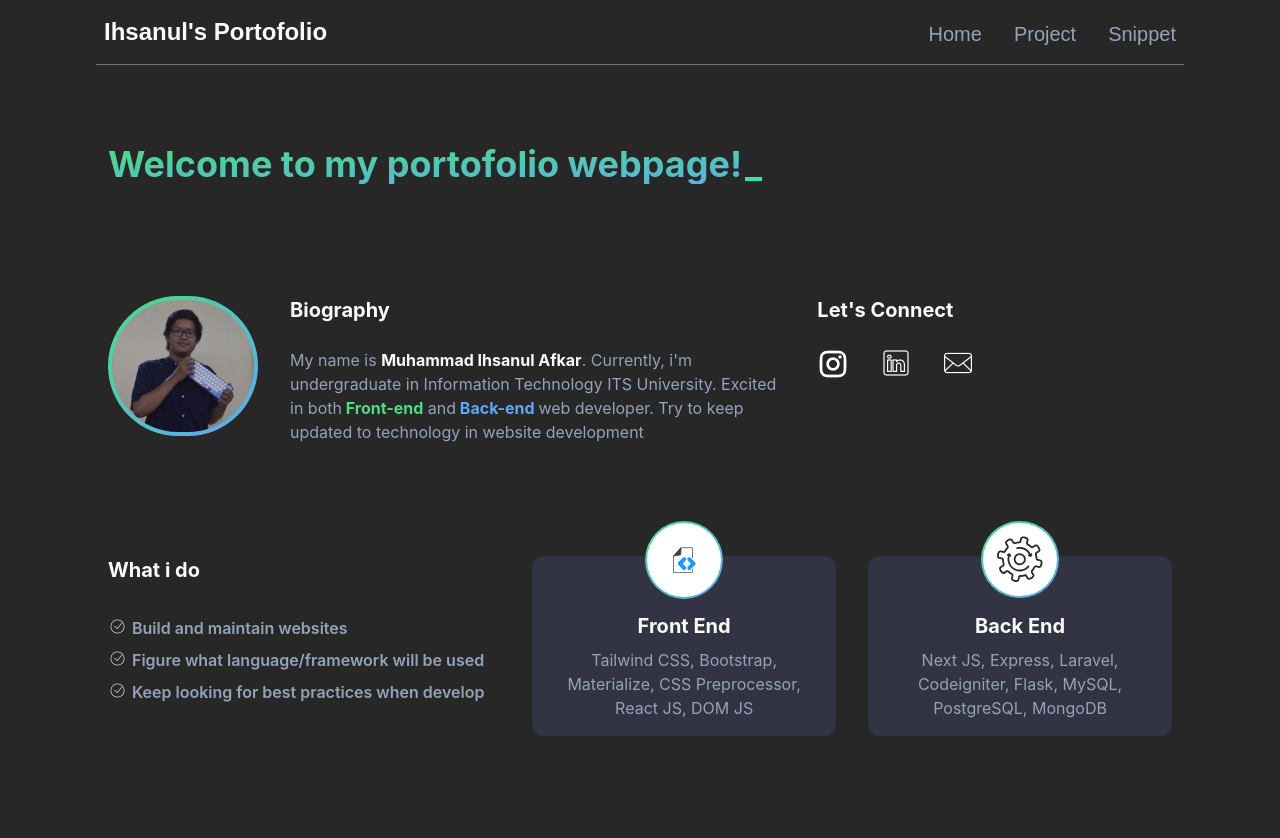
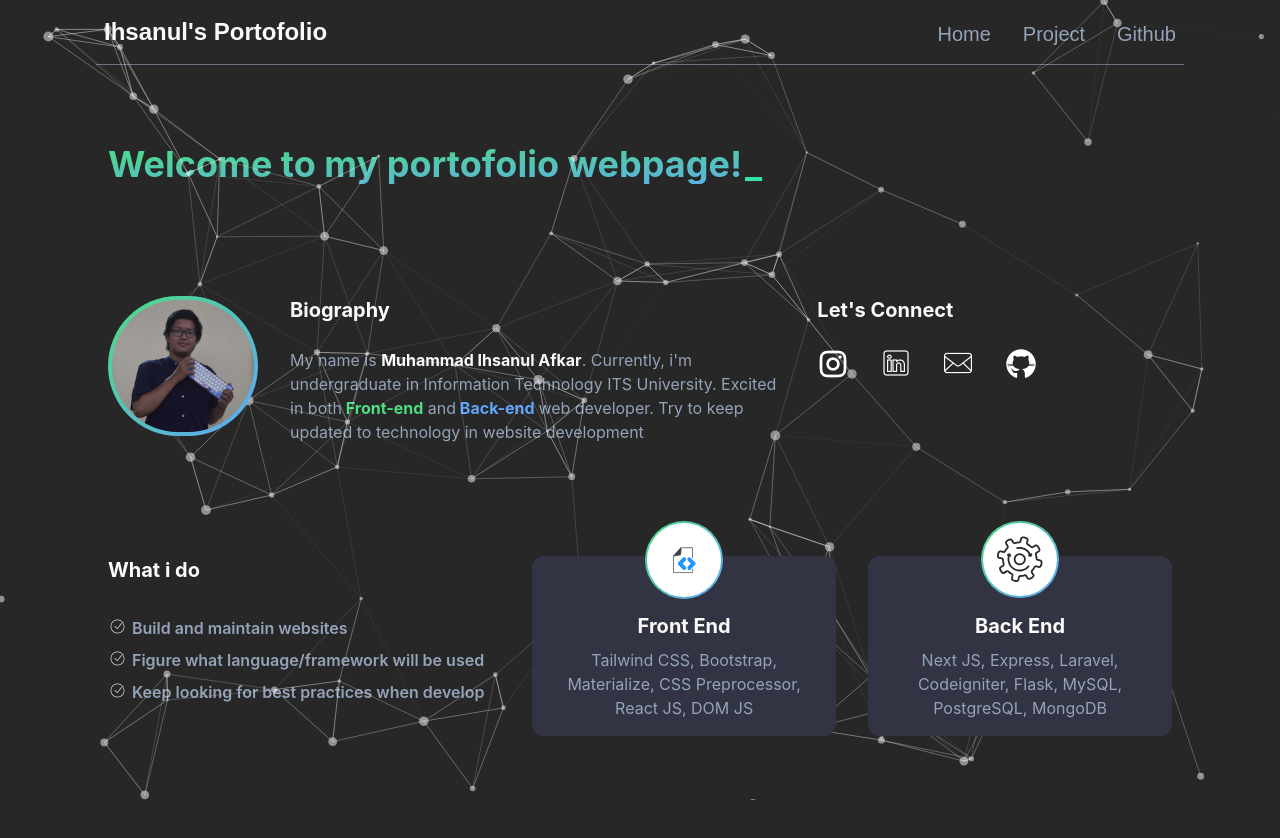
Before and after one commit to AbyssLector/Web-Portofolio, a React (Create React App) app: page / in a window 1280 px wide. Shown: the top 838 px of the page. Built offline with nearby package versions, Linux system fonts and the light colour scheme; no server answers.

Commit message:
add card effect and background

```diff
--- a/package.json
+++ b/package.json
@@ -15,6 +15,8 @@
     "react-simple-typewriter": "^5.0.1",
     "react-spinners": "^0.13.8",
     "react-spring": "^9.7.2",
+    "react-tsparticles": "^2.10.1",
+    "tsparticles": "^2.10.1",
     "web-vitals": "^2.1.4"
   },
   "scripts": {
--- a/src/App.js
+++ b/src/App.js
@@ -1,13 +1,15 @@
-import { BrowserRouter, Routes, Route } from 'react-router-dom'
 import { Bio } from './Components/Bio';
 import Navbar from './Components/Navbar';
 import { Feed } from './Components/Feed';
 import Codes from './Components/Codes';
-import { useEffect, useState } from 'react';
+import { useEffect, useState, useCallback } from 'react';
 import HashLoader from "react-spinners/HashLoader";
 import { useSpring, animated } from "react-spring"
 import AOS from 'aos';
 import 'aos/dist/aos.css'
+import particleConfig from './Components/particleConfig'
+import Particles from "react-tsparticles";
+import { loadFull } from "tsparticles";
 function App() {
   const [loading, setloading] = useState(false);
   const propsFadeOut = useSpring({
@@ -29,7 +31,14 @@ function App() {
       setloading(false)
     }, 3000);
   }, []);
+  const particlesInit = useCallback(async engine => {
+    console.log(engine);
+    await loadFull(engine);
+  }, []);
 
+  const particlesLoaded = useCallback(async container => {
+    await console.log(container);
+  }, []);
   return (
     <>
       {
@@ -51,13 +60,21 @@ function App() {
           </div>
           :
           <animated.div style={propsFadeIn}>
+            <div className='-z-10'>
+              <Particles
+                id="tsparticles"
+                init={particlesInit}
+                loaded={particlesLoaded}
+                options={particleConfig} />
+            </div>
             <div className='container mx-auto sm:w-[85%] w-full'>
+              <Navbar />
+              <div className='px-3 mb-[300px] '>
 
-              <Navbar />
-              <div className='px-3 mb-[300px]'>
                 <Bio />
                 <Feed />
                 <Codes />
+
               </div>
             </div>
           </animated.div>
--- a/src/Components/Bio.js
+++ b/src/Components/Bio.js
@@ -9,7 +9,8 @@ export const Bio = () => {
     const links = {
         ig: 'https://www.instagram.com/ihsanulafkar01/',
         ln: 'https://www.linkedin.com/in/ihsanul-afkar-876229218',
-        email: 'mailto:ihsanul2001@gmail.com'
+        email: 'mailto:ihsanul2001@gmail.com',
+        github: 'https://github.com/IhsanulAfkar'
     }
     const clickHandler = (e) => {
         window.open(links[e.target.id], '_blank').focus()
@@ -45,9 +46,9 @@ export const Bio = () => {
             </p>
             <div className='mt-16 sm:mt-28 flex flex-col md:flex-row gap-8'>
                 <div className='flex flex-col sm:flex-row gap-8 basis-2/3'>
-                    <div className='flex-none mx-auto sm:mx-0'>
-                        <div className='max-w-[150px] rounded-full bg-gradient-to-br from-green-400 to-blue-400 p-1'>
-                            <img src='/foto.png' className='rounded-full' />
+                    <div className='flex-none mx-auto sm:mx-0 z-10'>
+                        <div className='max-w-[150px] rounded-full bg-gradient-to-br from-green-400 to-blue-400 p-1 '>
+                            <img src='/foto.png' className='rounded-full ' />
                         </div>
                     </div>
                     <div className='flex flex-col gap-6 '>
@@ -66,6 +67,8 @@ export const Bio = () => {
                         <div className='hover:cursor-pointer'><img id='ln' src='/icons/ln.png'
                             onClick={clickHandler} /></div>
                         <div className='hover:cursor-pointer'><img id='email' src='/icons/email.png'
+                            onClick={clickHandler} /></div>
+                        <div className='hover:cursor-pointer'><img id='github' src='/icons/github.png'
                             onClick={clickHandler} /></div>
                     </div>
                 </div>
--- a/src/Components/Codes.js
+++ b/src/Components/Codes.js
@@ -32,9 +32,9 @@ const Codes = () => {
         window.open(url, '_blank');
     }
     return (
-        <div className='mt-16 sm:mt-24' id='snippet' data-aos="fade-right">
+        <div className='mt-16 sm:mt-24' id='github' data-aos="fade-right">
             <p className='text-bitWhite text-2xl font-bold text-center sm:text-left lg:text-4xl'>
-                Github Repositories
+                My Github Projects
             </p>
             <div className='mt-6 sm:mt-12 flex flex-row gap-8 justify-center flex-wrap lg:w-[75%] w-full lg:mx-auto'>
                 {repos.map(data => {
--- a/src/Components/Feed.js
+++ b/src/Components/Feed.js
@@ -19,10 +19,10 @@ export const Feed = () => {
     return (
         <div className='mt-16 sm:mt-24' id='project' data-aos="fade-right">
             <p className='text-bitWhite text-2xl font-bold text-center sm:text-left lg:text-4xl'>
-                My Projects
+                My Projects and <br className=' md:hidden' /> Accomplishments
             </p>
             <div className='mt-6 sm:mt-12 lg:w-[75%]'>
-                {/* project */}
+
                 {myProjects.map(data => {
                     return (
                         <Project data={data} handleClick={handleClick} />
--- a/src/Components/Navbar.js
+++ b/src/Components/Navbar.js
@@ -1,7 +1,6 @@
 import React, { useEffect } from 'react'
 import { useState } from 'react';
-// import Lottie from 'lottie-react'
-// import lineAnimation from '../asset/line.json'
+
 function Navbar() {
     const [fragment, setFragment] = useState('');
     const [dropdown, setdropdown] = useState(false);
@@ -23,7 +22,7 @@ function Navbar() {
                     <div className='justify-between text-xl gap-8 items-end hidden sm:flex text-slate-400' >
                         <a href='#home' onClick={() => handleFragmentChange('home')} className={(fragment === 'home' ? text_white : '')}>Home</a>
                         <a href='#project' onClick={() => handleFragmentChange('project')} className={(fragment === 'project' ? text_white : '')}>Project</a>
-                        <a href='#snippet' onClick={() => handleFragmentChange('snippet')} className={(fragment === 'snippet' ? text_white : '')}>Snippet</a>
+                        <a href='#github' onClick={() => handleFragmentChange('github')} className={(fragment === 'github' ? text_white : '')}>Github</a>
                     </div>
 
                     {/* Mobile */}
@@ -34,7 +33,7 @@ function Navbar() {
                             {dropdown && (<div className='absolute right-0 min-w-[210px] bg-white mt-3 p-5 rounded-lg mr-3 flex flex-col gap-2 items-end text-slate-500 animate-fadeIn'>
                                 <a href='#home' onClick={() => handleFragmentChange('home')}>Home</a>
                                 <a href='#project' onClick={() => handleFragmentChange('project')}>Project</a>
-                                <a href='#snippet' onClick={() => handleFragmentChange('snippet')}>Snippet</a>
+                                <a href='#github' onClick={() => handleFragmentChange('github')}>Github</a>
                             </div>)}
                         </div>
                     </div>
--- a/src/Components/Project.js
+++ b/src/Components/Project.js
@@ -3,9 +3,9 @@ import React from 'react'
 const Project = ({ data, handleClick }) => {
 
     return (
-        <div className='flex gap-6 flex-col sm:flex-row mb-4' data-aos="fade-up">
+        <div className='flex gap-6 flex-col sm:flex-row mb-4 ' data-aos="fade-up">
             <div className='basis-1/2 rounded-md overflow-hidden hover:shadow-md hover:shadow-blue-400 hover:opacity-80 flex'>
-                <img src={data.img} className='hover:cursor-pointer w-full h-auto rounded-md' onClick={() => handleClick(data.url)} />
+                <img src={data.img} className='z-10 hover:cursor-pointer w-full h-auto rounded-md' onClick={() => handleClick(data.url)} />
             </div>
             <div className='basis-1/2 flex flex-col gap-4 text-center sm:text-left'>
                 <p className='text-bitWhite ' >{data.tag}</p>
--- a/src/Components/Snippet.js
+++ b/src/Components/Snippet.js
@@ -2,11 +2,13 @@ import React from 'react'
 
 const Snippet = ({ data, handleClick }) => {
     return (
-        <div data-aos="fade-up" className='rounded-lg bg-[#323443] w-full lg:w-[45%] p-5 hover:cursor-pointer' onClick={() => handleClick(data.url)}>
-            <p className='text-bitWhite font-bold text-lg'>{data.name}</p>
-            <p className='mt-4 text-slate-400'>{data.description ? data.description : "No description"}</p>
-            <div className='flex items-center justify-between mt-8 '>
-                <div className='text-bitWhite'>{data.language}</div>
+        <div data-aos="fade-up" className='w-full lg:w-[45%] '>
+            <div className='rounded-lg bg-[#323443] w-full z-10 p-5 hover:cursor-pointer overflow-hidden transform hover:scale-105 duration-500' onClick={() => handleClick(data.url)}>
+                <p className='text-bitWhite font-bold text-lg'>{data.name}</p>
+                <p className='mt-4 text-slate-400'>{data.description ? data.description : "No description"}</p>
+                <div className='flex items-center justify-between mt-8 '>
+                    <div className='text-bitWhite'>{data.language}</div>
+                </div>
             </div>
         </div>
     )
--- /dev/null
+++ b/src/Components/particleConfig.js
@@ -0,0 +1,43 @@
+const particleConfig = {
+    fps_limit: 60,
+    particles: {
+        color: { value: "#FAFAF9" },
+        line_linked: {
+            color: "#FAFAF9",
+            distance: 150,
+            enable: true,
+            opacity: 0.4,
+            width: 1
+        },
+        move: {
+            attract: { enable: false, rotateX: 600, rotateY: 1200 },
+            bounce: false,
+            direction: "none",
+            enable: true,
+            out_mode: "out",
+            random: false,
+            speed: 2,
+            straight: false
+        },
+        number: { density: { enable: true, value_area: 800 }, value: 80 },
+        opacity: {
+            anim: { enable: false, opacity_min: 0.1, speed: 1, sync: false },
+            random: false,
+            value: 0.5
+        },
+        size: {
+            anim: { enable: false, size_min: 0.1, speed: 40, sync: false },
+            random: true,
+            value: 5
+        }
+    },
+    polygon: {
+        draw: { enable: false, lineColor: "#ffffff", lineWidth: 0.5 },
+        move: { radius: 10 },
+        scale: 1,
+        type: "none",
+        url: ""
+    },
+    retina_detect: true
+}
+export default particleConfig
```
Also changed, not shown: public/icons/github.png (added), 1 other file (tests, documents, lock files or other folders).
